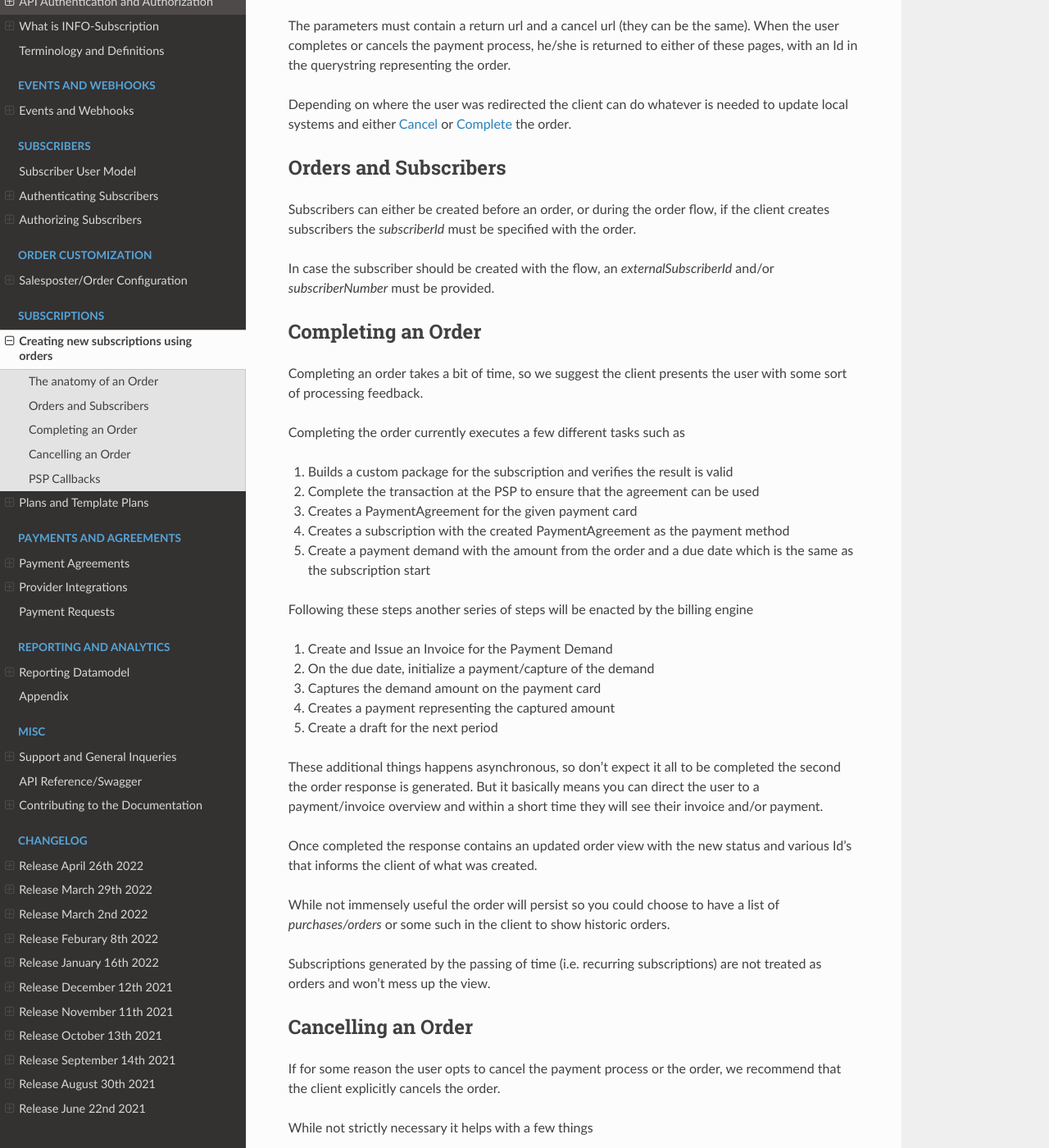
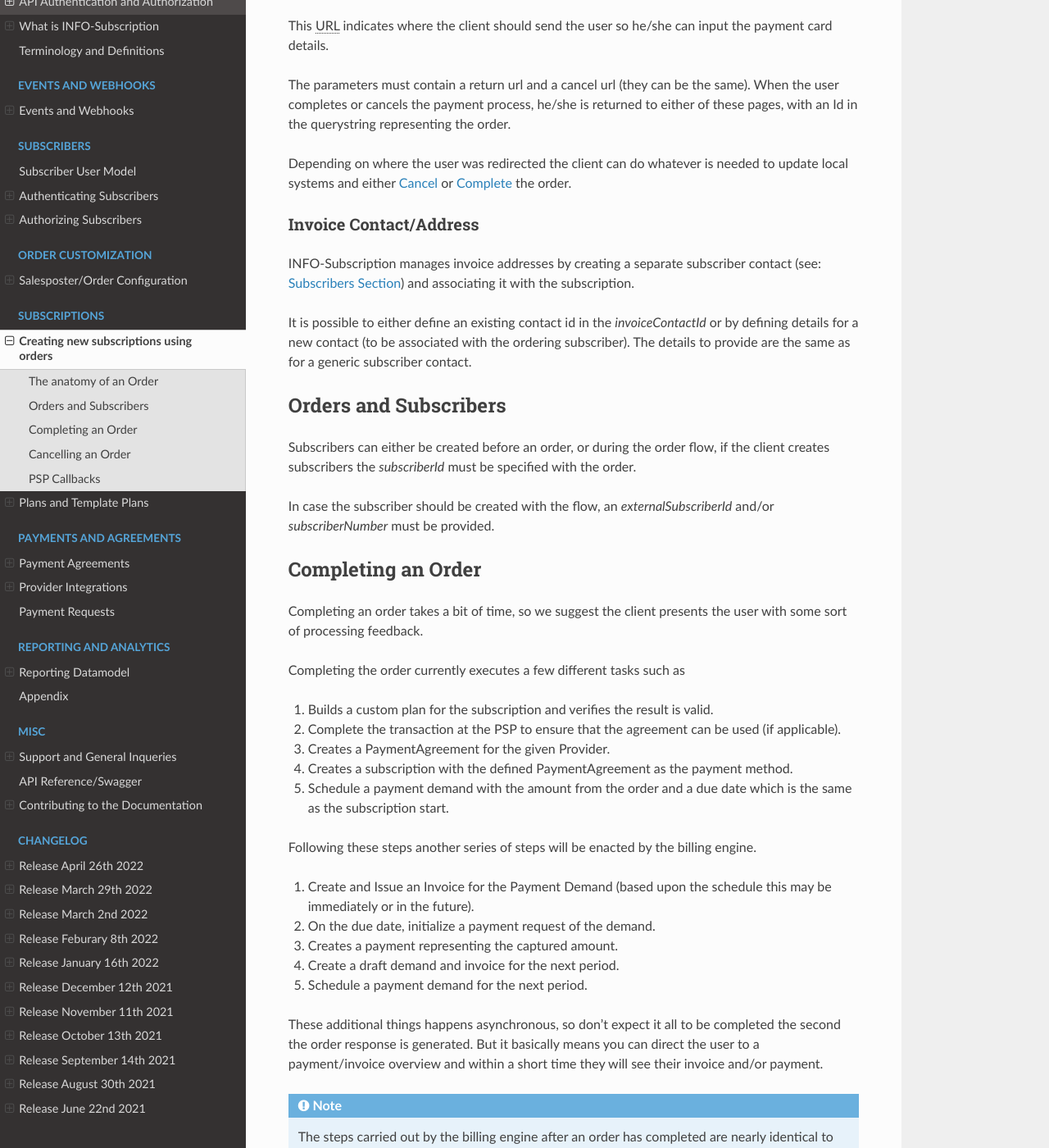
Before and after one commit to infosoftas/info-subscription-doc, a Sphinx documentation site: the page built from source/subscription/orders/orders.rst, in a window 1280 px wide and 1400 px high, scrolled down 2461 px. Shown: the whole window at 82% size. Built offline with Sphinx 7.4.7 and the Read the Docs theme 2.0.0, drawn with Linux system fonts in a browser that asks for light colours; formulas are drawn with MathJax 3; some of the changed text lies outside the part shown.

Commit message:
Updating infromation on orders

```diff
--- a/source/subscription/orders/orders.rst
+++ b/source/subscription/orders/orders.rst
@@ -9,28 +9,30 @@ there is no clean-up duty for the client, and when an order completes there shou
 
 While it is possible to create subscriptions without using an order, we recommend that clients use orders to simplify the process.
 
-An order is split into several steps, primarily to ensure consistensy between the various things that an order covers.
+An order is split into several steps, primarily to ensure consistency between the various phases and transactions that an order covers.
 
-#. Order Initialization - Captures and calculate information such as price and which agreement to use
-#. Payment Agreement Registration - Typically defers to third parties for payment processing
-#. Order Completion - Gathers information from the previous steps and finalizes/activates the subscription
-
-Secondly applications/clients might want to prepare orders, for instance to send out pre-filled order details for acceptance by customers or other similar scenarios.
+#. Order Initialization - Captures and calculate information such as the selected subscription plan, price and which payment agreement to use
+#. Payment Agreement Registration - Typically defers to third parties for payment processing. Only required for certain electronic payment providers (Creditcards and Mobile Payments typically)
+#. Order Completion - Gathers information from the previous steps and finalizes/activates the subscription.
 
 .. image:: /_images/order-sequence.svg
     :align: center
     :alt: Order Sequence Flow
 
+
+Applications/clients might want to prepare orders, for instance to send out pre-filled order details for acceptance by customers or other similar scenarios.
+
 .. Note::
 
     There might be timeout/expiration issues with this approach if using online Payment Service Prodivers (PSPs) such as {payex}.
-    because the order initialises the payment (at the time of writing the session is valid for two weeks using PayEx for instance)
+    because the order initialises the payment (at the time of writing the session is valid for two weeks using {payex} for instance)
 
 The anatomy of an Order
 =======================
 
 The main thing to remember about orders, is that they are not actually resources/entities as such,
 but rather encapsulates parameters of a workflow.
+That means that an order, once completed is of little/no future use except perhaps for reporting and statistics purposes.
 
 An order contains information about a few things
 
@@ -50,14 +52,15 @@ As the name implies a ``TemplatePackage`` is a template for the package/plan tha
 
 Some of the parameters of a package may require choices by the subscriber (or the sales process), these choices are often optional, but can be defined using the ``templatePackageChoices``.
 
-To figure out which things are overridable by the user, have a look at the specific template package as it defines the flexibility.
+To figure out which things are overridable by the user, have a look at the specific template plan as it defines the flexibility.
 
 The choices are validated when creating the order, and again when completing it, so it should not be possible to define an illegal order if for some reason the template is changed.
 
 .. Note ::
 
-    There is some confusion about the terminology related to packages.
+    There is some confusion about the terminology related to packages and plans.
     The word Package is used in the API while the term Plan is used for the self-service and Merchant UI.
+    They are in general synonymous.
 
 Processing Payments
 -------------------
@@ -72,16 +75,12 @@ When the user completes or cancels the payment process, he/she is returned to ei
 
 Depending on where the user was redirected the client can do whatever is needed to update local systems and either :ref:`Cancel <cancel-order>` or :ref:`Complete <complete-order>` the order.
 
-.. Note:
+Invoice Contact/Address
+-----------------------
+|projectName| manages invoice addresses by creating a separate subscriber contact (see: :ref:`Subscribers Section <subscribers>`) and associating it with the subscription.
 
- Currently the payment process must always be {payex} processed card payments, but we are working actively on more alternatives.
-
- Invoice Contact/Address
- -----------------------
- |projectName| manages invoice addresses by creating a separate subscriber contact (see: :ref:`Subscribers Section <subscribers>`) and associating it with the subscription.
-
- It is possible to either define an existing contact id in the `invoiceContactId` or by defining details for a new contact (to be associated with the ordering subscriber).
- The details to provide are the same as for a generic subscriber contact.
+It is possible to either define an existing contact id in the `invoiceContactId` or by defining details for a new contact (to be associated with the ordering subscriber).
+The details to provide are the same as for a generic subscriber contact.
 
 Orders and Subscribers
 ======================
@@ -97,26 +96,30 @@ Completing an order takes a bit of time, so we suggest the client presents the u
 
 Completing the order currently executes a few different tasks such as
 
-#. Builds a custom package for the subscription and verifies the result is valid
-#. Complete the transaction at the PSP to ensure that the agreement can be used
-#. Creates a PaymentAgreement for the given payment card
-#. Creates a subscription with the created PaymentAgreement as the payment method
-#. Create a payment demand with the amount from the order and a due date which is the same as the subscription start
+#. Builds a custom plan for the subscription and verifies the result is valid.
+#. Complete the transaction at the PSP to ensure that the agreement can be used (if applicable).
+#. Creates a PaymentAgreement for the given Provider.
+#. Creates a subscription with the defined PaymentAgreement as the payment method.
+#. Schedule a payment demand with the amount from the order and a due date which is the same as the subscription start.
 
-Following these steps another series of steps will be enacted by the billing engine
+Following these steps another series of steps will be enacted by the billing engine.
 
-#. Create and Issue an Invoice for the Payment Demand
-#. On the due date, initialize a payment/capture of the demand
-#. Captures the demand amount on the payment card
-#. Creates a payment representing the captured amount
-#. Create a draft for the next period
+#. Create and Issue an Invoice for the Payment Demand (based upon the schedule this may be immediately or in the future).
+#. On the due date, initialize a payment request of the demand.
+#. Creates a payment representing the captured amount.
+#. Create a draft demand and invoice for the next period.
+#. Schedule a payment demand for the next period.
 
 These additional things happens asynchronous, so don't expect it all to be completed the second the order response is generated.
 But it basically means you can direct the user to a payment/invoice overview and within a short time they will see their invoice and/or payment.
 
+.. Note::
+
+    The steps carried out by the billing engine after an order has completed are nearly identical to the steps carried out during recurring billing processing.
+
 Once completed the response contains an updated order view with the new status and various Id's that informs the client of what was created.
 
-While not immensely useful the order will persist so you could choose to have a list of *purchases/orders* or some such in the client to show historic orders.
+While not immensely useful the order will persist so the client could choose to have a list of *purchases/orders* or similar to show historic orders.
 
 Subscriptions generated by the passing of time (i.e. recurring subscriptions) are not treated as orders and won't mess up the view.
 
@@ -128,10 +131,25 @@ If for some reason the user opts to cancel the payment process or the order, we
 
 While not strictly necessary it helps with a few things
 
-* The order is set as cancelled and no further attempts to process it can occur
-* If applicable, any payment process at the PSP is cancelled
+* The order is set as cancelled and no further attempts to process it can occur.
+* If applicable, any payment process at the PSP is cancelled.
+* Statistics will be more accurate.
 
 The fact that an order was cancelled might be useful to business people to follow up during various marketing/sales campaigns or similar activities.
+
+Automatic cancellations and completions
+---------------------------------------
+In some cases the |projectName| will attempt to observe the order process and automatically close any open orders.
+
+At the current time this is only appropriate for orders with `Vipps` as a payment agreement.
+
+If an order is not completed, the upstream Vipps agreement is queried for its state after some time has passed (roughly 5 minutes)
+If the Vipps agreement has been approved, the order is automatically completed.
+If the Vipps agreement has been rejected or expired, the order is automatically cancelled.
+
+Quite a few consumers close the shopping/browser window after being redirected to the Vipps App, and thus never completes the order successfully.
+Similarly if the Vipps agreement has expired, there is no way the order can ever be successfully completed, so it might as well be cancelled.
+
 
 PSP Callbacks
 ==================
@@ -147,3 +165,4 @@ We recommend that the client implements some sort of callback handling that will
 .. Important::
 
     |projectName| currently has no built in callback handling that can be utilized but it is on the roadmap.
+    The facility of a callback would be similar to that of automatically cancelling or completing orders.
```
